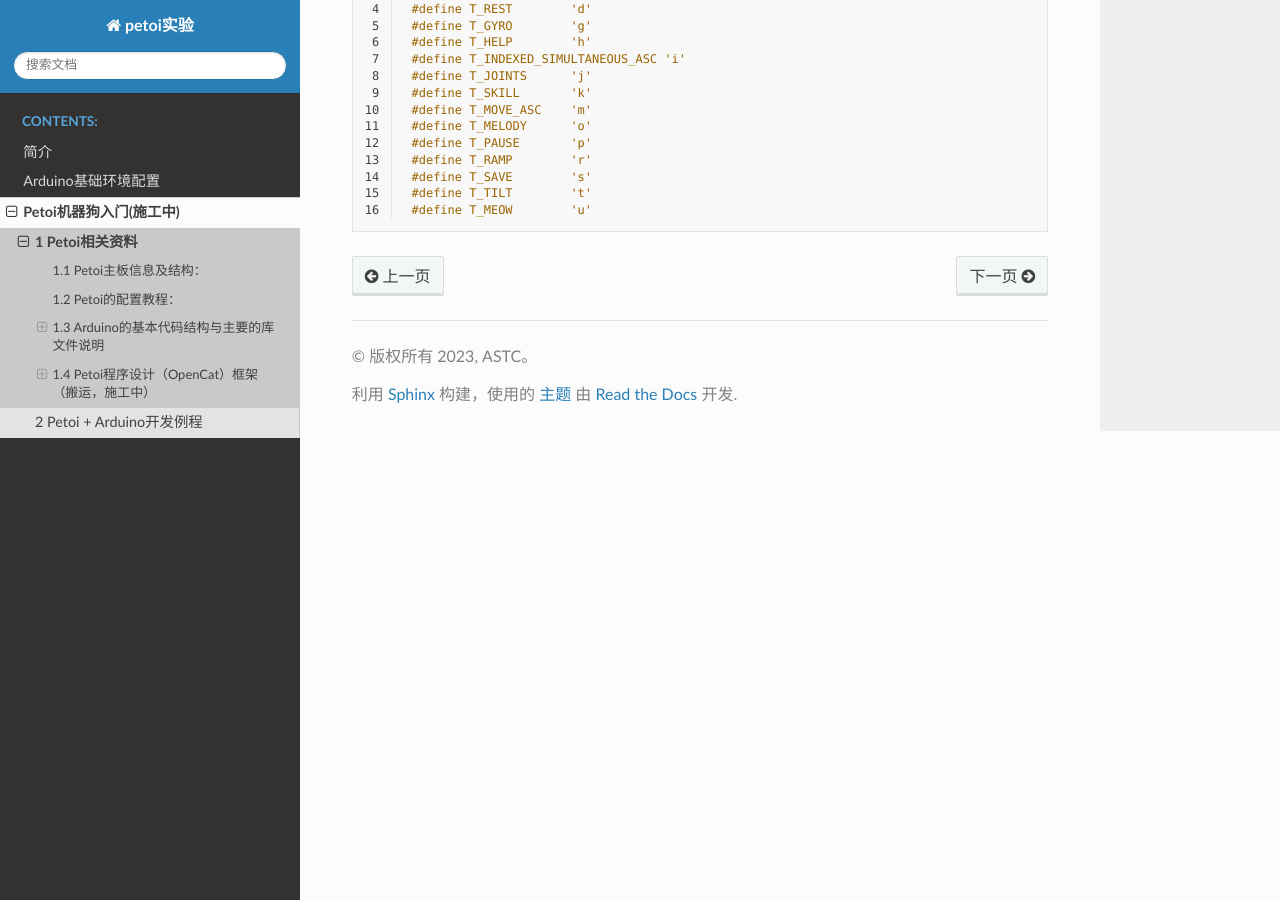
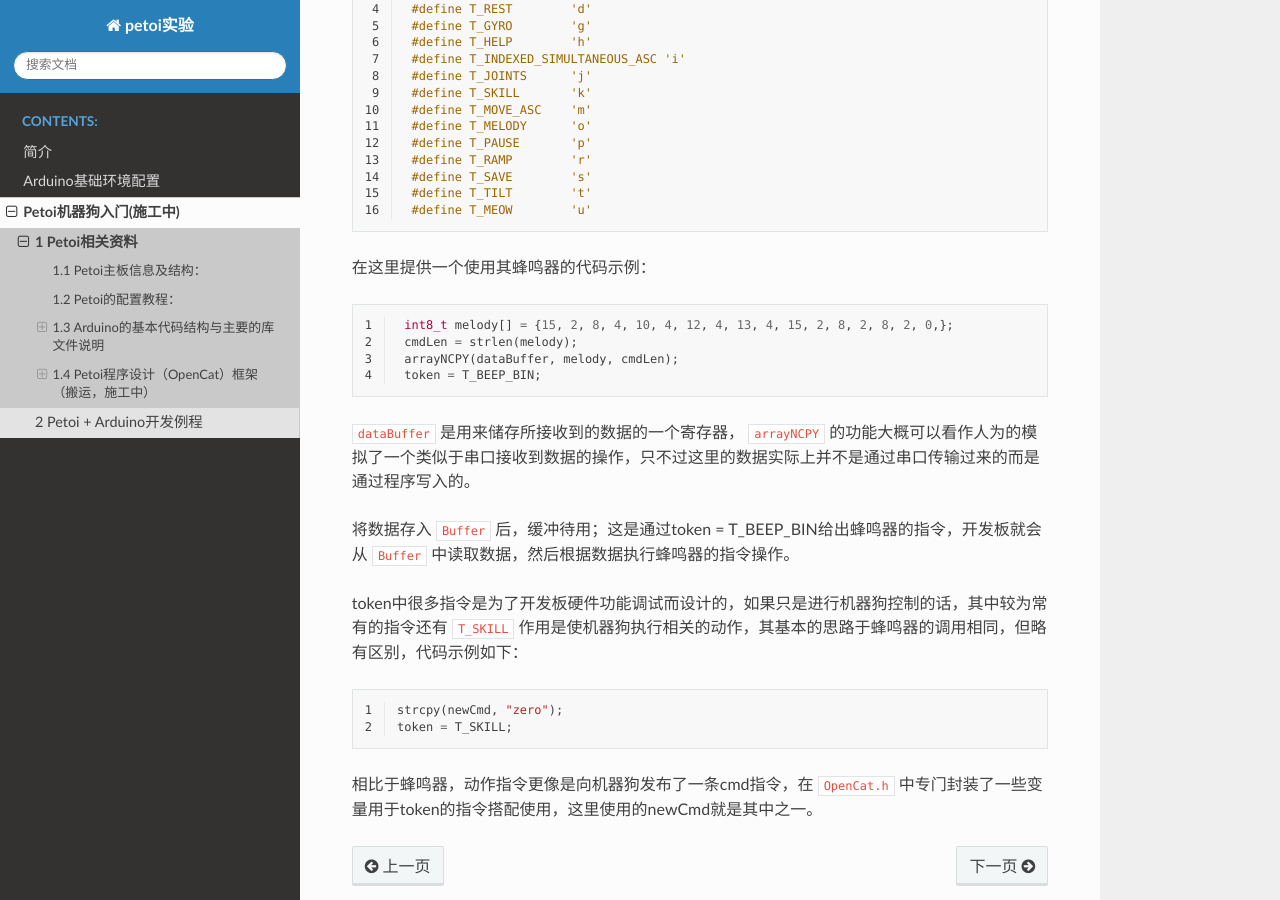
Before and after one commit to ROSSI-49/Petoi, a Sphinx documentation site: the page built from source/Petoi/petoi_guide/introduce.rst, in a window 1280 px wide and 900 px high, scrolled down 7128 px. Built offline with Sphinx 7.4.7 and the Read the Docs theme 2.0.0, drawn with Linux system fonts in a browser that asks for light colours.

Commit message:
update demos and guide

```diff
--- a/source/Petoi/demos/demos.rst
+++ b/source/Petoi/demos/demos.rst
@@ -168,6 +168,8 @@ duration: 发声时长（单位：微秒，此参数为可选参数) – 无符
    :linenos:
    :name: pitches.h
 
+这其实只是声音的一个最简单的示例，只利用了Arduino，而没有利用OpenCat框架，事实上，框架中还设计好了多种更加拟声，更为丰富的应用，甚至设计了声音识别的功能，详细请查看 ``voice.h`` 和 ``sound.h``
+
 1.7 光传感器
 ==================================================
 
--- a/source/Petoi/petoi_guide/introduce.rst
+++ b/source/Petoi/petoi_guide/introduce.rst
@@ -279,3 +279,27 @@ Opencat提供了多种token来完成不同的动作，比如执行动作，蜂
     #define T_SAVE        's'
     #define T_TILT        't'
     #define T_MEOW        'u'
+
+在这里提供一个使用其蜂鸣器的代码示例：
+
+.. code-block:: c
+   :linenos:
+
+    int8_t melody[] = {15, 2, 8, 4, 10, 4, 12, 4, 13, 4, 15, 2, 8, 2, 8, 2, 0,};
+    cmdLen = strlen(melody);
+    arrayNCPY(dataBuffer, melody, cmdLen);
+    token = T_BEEP_BIN;
+
+``dataBuffer`` 是用来储存所接收到的数据的一个寄存器， ``arrayNCPY`` 的功能大概可以看作人为的模拟了一个类似于串口接收到数据的操作，只不过这里的数据实际上并不是通过串口传输过来的而是通过程序写入的。
+
+将数据存入 ``Buffer`` 后，缓冲待用；这是通过token = T_BEEP_BIN给出蜂鸣器的指令，开发板就会从 ``Buffer`` 中读取数据，然后根据数据执行蜂鸣器的指令操作。
+
+token中很多指令是为了开发板硬件功能调试而设计的，如果只是进行机器狗控制的话，其中较为常有的指令还有 ``T_SKILL`` 作用是使机器狗执行相关的动作，其基本的思路于蜂鸣器的调用相同，但略有区别，代码示例如下：
+
+.. code-block:: c
+   :linenos:
+
+   strcpy(newCmd, "zero");
+   token = T_SKILL;
+
+相比于蜂鸣器，动作指令更像是向机器狗发布了一条cmd指令，在 ``OpenCat.h`` 中专门封装了一些变量用于token的指令搭配使用，这里使用的newCmd就是其中之一。
```
Also changed, not shown: 8 other files.
